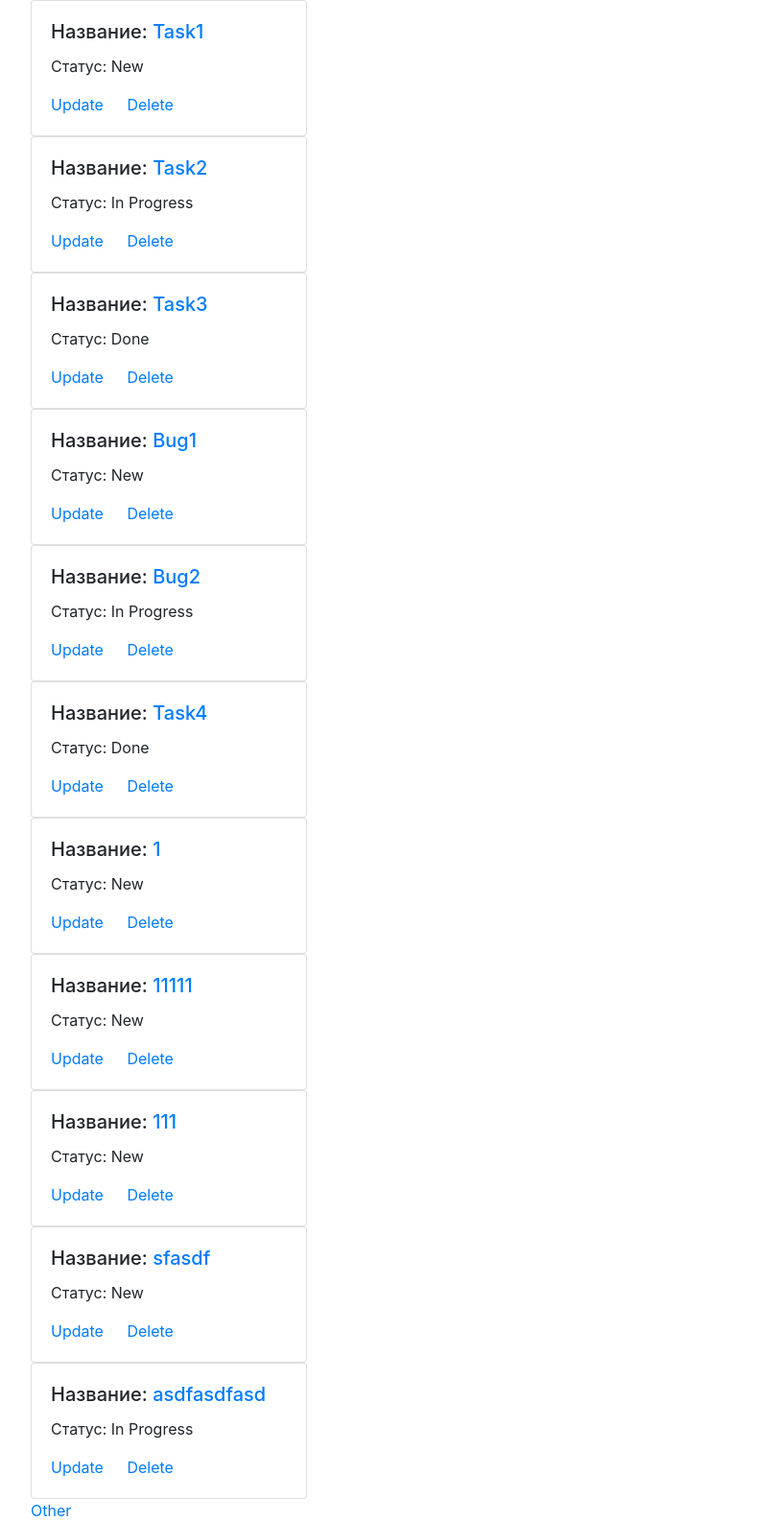
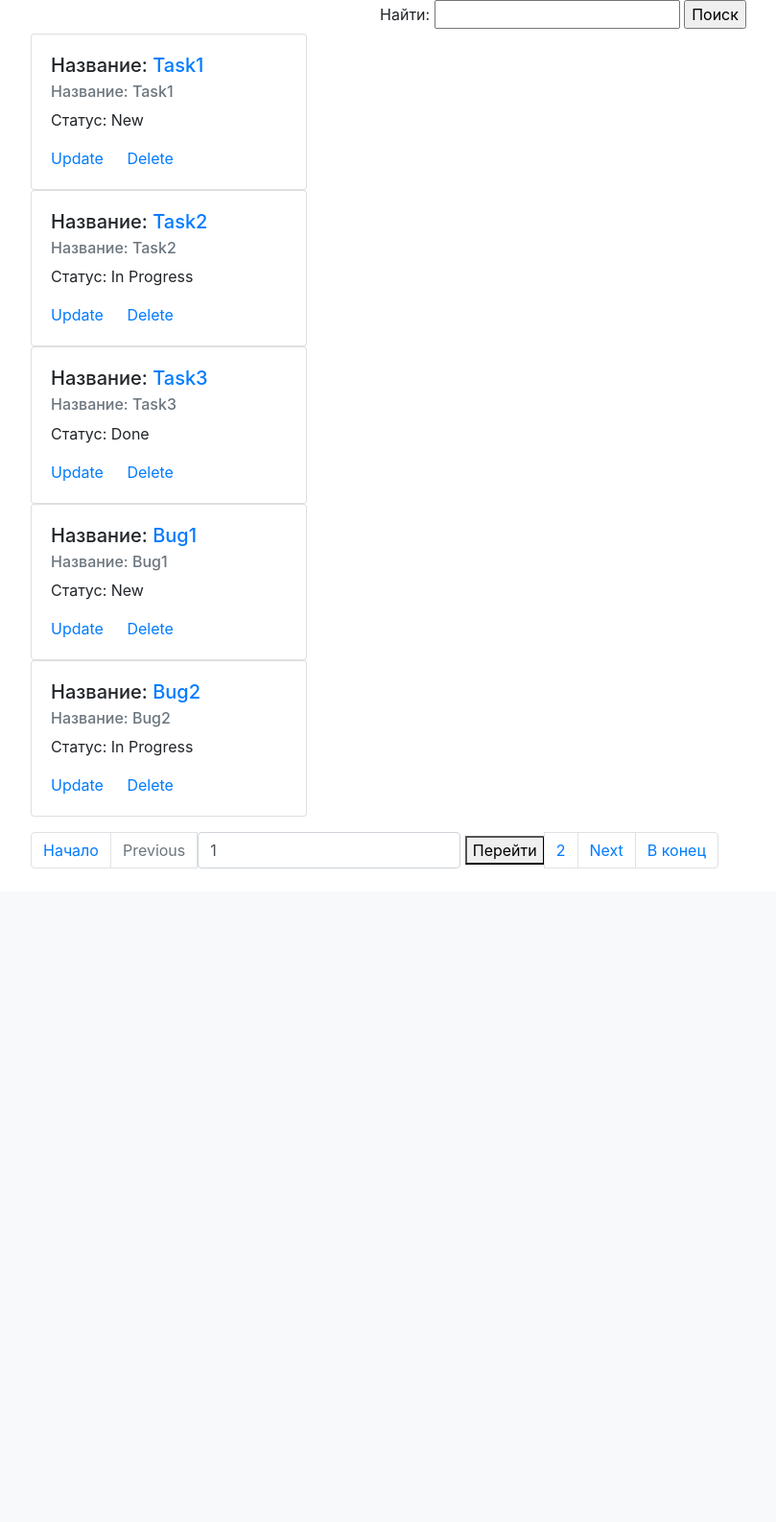
Before and after one commit to KimLeoVal/hw49, a Django app: page / in a window 1280 px wide. Shown: the part 56-1642 px from the top of the page at 96% size, without its empty margins (53-862 px from the left). After the commit the page ends 961 px from the top, so only its background shows below. Run offline with Django 4.2, Linux system fonts and the light colour scheme; data comes from the database, SQL or seed files in the repository; some libraries are stand-ins or nearby versions.

Commit message:
добавил в частичные шаблоны пагинацию и поиск.Изменил   наследование IndexView от View на ListView.

```diff
--- a/webapp/forms.py
+++ b/webapp/forms.py
@@ -17,3 +17,6 @@ class TaskForm(forms.ModelForm):
     class Meta:
         model = Task
         fields = '__all__'
+
+class SearchForm(forms.Form):
+    search = forms.CharField(max_length=50, required=False, label='Найти')
--- a/webapp/templates/index.html
+++ b/webapp/templates/index.html
@@ -1,19 +1,50 @@
 {% extends 'base.html' %}
 
 {% block content %}
+    {% include "partial/search.html" %}
 
 {% for task in tasks %}
     <div class="card" style="width: 18rem;">
   <div class="card-body">
     <h5 class="card-title">Название:
         <a href="{% url 'TaskView' task.pk %}">{{ task.title }}</a></h5>
-{#    <h6 class="card-subtitle mb-2 text-muted">Название: {{ task.title }}</h6>#}
+    <h6 class="card-subtitle mb-2 text-muted">Название: {{ task.title }}</h6>
     <p class="card-text">Статус: {{ task.status }}</p>
     <a href="{% url 'UpdateTask' task.pk %}" class="card-link">Update</a>
     <a href="{% url 'DeleteTask' task.pk %}" class="card-link">Delete</a>
   </div>
 </div>
     {%  endfor %}
+{% if is_paginated %}
+        {% include "partial/pagination.html" %}
+    {% endif %}
 
-    <a href="#">Other</a>
 {%  endblock %}
+
+{#{% extends "base.html" %}#}
+{#{% load static %}#}
+{#{% block nav %}#}
+{#    <li class="nav-item">#}
+{#        <a class="nav-link" href="{% url "create_article" %}">Создание статьи</a>#}
+{#    </li>#}
+{#{% endblock %}#}
+{#{% block content %}#}
+{#    {% include "partial/search.html" %}#}
+{#    <h1>Задачи</h1>#}
+{#    <div class="row">#}
+{#        {% for article in articles %}#}
+{#            <div class="col-12 col-md-6 col-lg-4">#}
+{#                <div class="card">#}
+{#                    <div class="card-body">#}
+{#                        <h5 class="card-title">{{ article.title }}</h5>#}
+{#                        <a href="{% url "article_view" article.pk %}" class="card-link">Подробнее</a>#}
+{#                    </div>#}
+{#                </div>#}
+{#            </div>#}
+{#        {% empty %}#}
+{#        {% endfor %}#}
+    {% if is_paginated %}
+        {% include "partial/pagination.html" %}
+    {% endif %}
+{#    </div>#}
+{#{% endblock %}#}
--- /dev/null
+++ b/webapp/templates/partial/pagination.html
@@ -0,0 +1,54 @@
+
+<ul class="pagination mt-3">
+    <li class="page-item">
+        <a class="page-link" href="?page=1{% if query %}&{{ query }}{% endif %}">Начало</a>
+    </li>
+    {% if page_obj.has_previous %}
+        <li class="page-item">
+            <a class="page-link" href="?page={{ page_obj.previous_page_number }}{% if query %}&{{ query }}{% endif %}">Previous</a>
+        </li>
+        <li class="page-item">
+            <a class="page-link"
+               href="?page=
+                       {{ page_obj.previous_page_number }}{% if query %}&{{ query }}{% endif %}">{{ page_obj.previous_page_number }}</a>
+        </li>
+    {% else %}
+        <li class="page-item disabled">
+            <a class="page-link" href="#" tabindex="-1" aria-disabled="true">Previous</a>
+        </li>
+    {% endif %}
+
+    <li class="page-item active" aria-current="page">
+        <form method="get">
+            <label for="page">
+                <input class="form-control" type="text" name="page" id="page" value="{{ page_obj.number }}">
+            </label>
+            {% if  search%}
+            <label>
+                <input class="form-control" hidden type="text" name="search" value="{{ search }}">
+            </label>
+            {% endif %}
+            <button type="submit">Перейти</button>
+        </form>
+    </li>
+
+    {% if page_obj.has_next %}
+        <li class="page-item">
+            <a class="page-link"
+               href="?page=
+                       {{ page_obj.next_page_number }}{% if query %}&{{ query }}{% endif %}">{{ page_obj.next_page_number }}</a>
+        </li>
+        <li class="page-item">
+            <a class="page-link"
+               href="?page={{ page_obj.next_page_number }}{% if query %}&{{ query }}{% endif %}">Next</a>
+        </li>
+    {% else %}
+        <li class="page-item disabled">
+            <a class="page-link" href="#" tabindex="-1" aria-disabled="true">Next</a>
+        </li>
+    {% endif %}
+    <li class="page-item">
+        <a class="page-link" href="?page={{ page_obj.paginator.num_pages }}{% if query %}&{{ query }}{% endif %}">В
+            конец</a>
+    </li>
+</ul>
--- /dev/null
+++ b/webapp/templates/partial/search.html
@@ -0,0 +1,9 @@
+
+<form class="text-center" action="" method="GET">
+    <label for="{{ form.search.id_for_label }}">{{ form.search.label }}:</label>
+    {{ form.search }}
+    <input type="submit" value="Поиск">
+    {% for error in form.search.errors %}
+        <p class="form-error">{{ error }}</p>
+    {% endfor %}
+</form>
--- a/webapp/views.py
+++ b/webapp/views.py
@@ -1,23 +1,60 @@
+from django.db.models import Q
 from django.db.models.functions import Lower
 from django.http import QueryDict
 from django.shortcuts import render, get_object_or_404, redirect
+from django.utils.http import urlencode
 from django.views import View
-from django.views.generic import TemplateView
+from django.views.generic import TemplateView, ListView
 
-from webapp.forms import TaskForm
+from webapp.forms import TaskForm, SearchForm
 from webapp.models import Task
 
 
-class IndexView(TemplateView):
-    def get(self, request):
-        tasks = Task.objects.all()
-        return render(request, 'index.html', {'tasks': tasks})
+class IndexView(ListView):
+    model = Task
+    template_name = "index.html"
+    context_object_name = "tasks"
+    ordering = "-updated_at"
+    paginate_by = 5
 
+    def get(self, request, *args, **kwargs):
+        self.form = self.get_search_form()
+        self.search_value = self.get_search_value()
+        return super().get(request, *args, **kwargs)
+
+    def get_queryset(self):
+        if self.search_value:
+            return Task.objects.filter(
+                Q(title__icontains=self.search_value) | Q(description__icontains=self.search_value))
+        return Task.objects.all()
+
+    def get_context_data(self, *, object_list=None, **kwargs):
+        context = super().get_context_data(object_list=object_list, **kwargs)
+        context["form"] = self.form
+        if self.search_value:
+            query = urlencode({'search': self.search_value})
+            context['query'] = query
+            context['search'] = self.search_value
+        return context
+
+    def get_search_form(self):
+        return SearchForm(self.request.GET)
+
+    def get_search_value(self):
+        if self.form.is_valid():
+            return self.form.cleaned_data.get("search")
+
+
+# class IndexView(TemplateView):
+#     def get(self, request):
+#         tasks = Task.objects.all()
+#         return render(request, 'index.html', {'tasks': tasks})
 
 
 class TaskView(TemplateView):
     template_name = 'task.html'
-    def get_context_data(self,  **kwargs):
+
+    def get_context_data(self, **kwargs):
         kwargs['task'] = get_object_or_404(Task, pk=kwargs['task_pk'])
         return super().get_context_data(**kwargs)
 
@@ -36,8 +73,9 @@ class CreateTask(View):
             return redirect("TaskView", task_pk=new_task.pk)
         return render(request, "create.html", {"form": form})
 
+
 class UpdateTask(View):
-    def get(self,request,*args,**kwargs):
+    def get(self, request, *args, **kwargs):
         pk = kwargs['pk']
         task = get_object_or_404(Task, pk=pk)
         form = TaskForm(initial={
@@ -47,10 +85,11 @@ class UpdateTask(View):
             'type': task.type.all(),
         })
         return render(request, 'update.html', {'form': form})
-    def post(self,request,*args,**kwargs):
+
+    def post(self, request, *args, **kwargs):
         pk = kwargs['pk']
         task = get_object_or_404(Task, pk=pk)
-        form = TaskForm(data=request.POST,instance=task)
+        form = TaskForm(data=request.POST, instance=task)
         if form.is_valid():
             type = form.cleaned_data.pop('type')
             task = form.save()
@@ -60,14 +99,15 @@ class UpdateTask(View):
 
 
 class DeleteTask(View):
-    def get(self,request,*args,**kwargs):
+    def get(self, request, *args, **kwargs):
         pk = kwargs['pk']
         task = get_object_or_404(Task, pk=pk)
-        return render(request, 'delete.html',{'task':task})
-    def post(self,request,*args,**kwargs):
+        return render(request, 'delete.html', {'task': task})
+
+    def post(self, request, *args, **kwargs):
         pk = kwargs['pk']
         task = get_object_or_404(Task, pk=pk)
-        if request.POST.get('Yes')=='Да':
+        if request.POST.get('Yes') == 'Да':
             task.delete()
         return redirect('IndexView')
 #
```
Also changed, not shown: webapp/base_view.py (added, +14 -0 lines).
